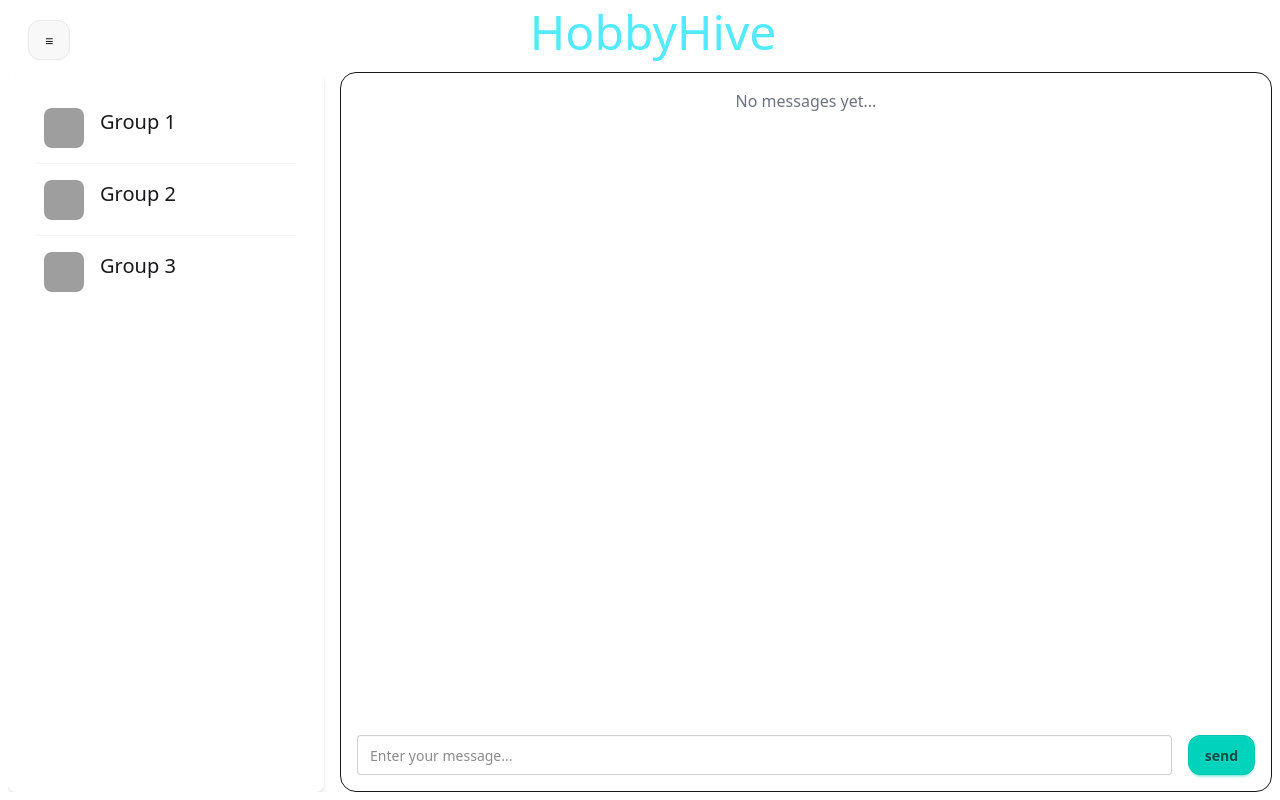
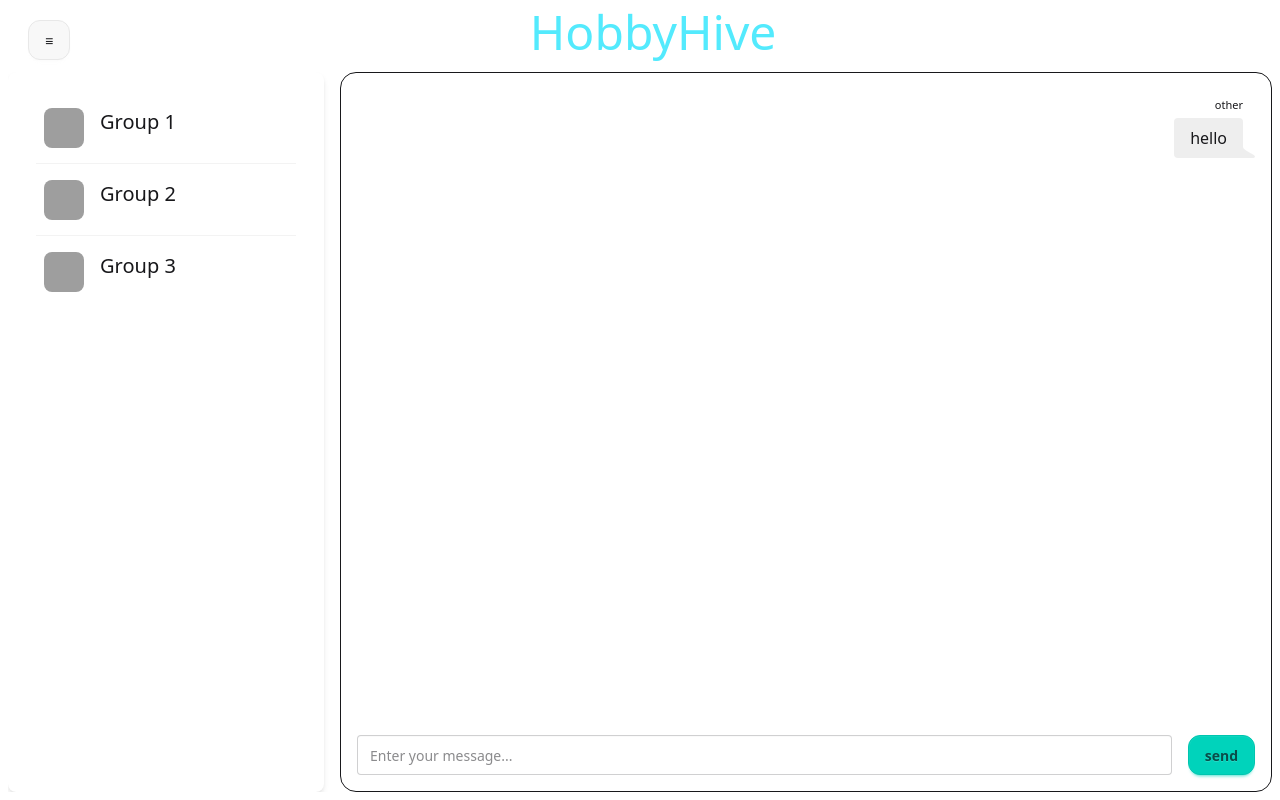
Before and after one commit to divisha-jn/HobbyHive, a Next.js app in the folder sc2006-hobbyhive/: page /groupchat in a window 1280 px wide. Built offline with nearby package versions, Linux system fonts and the light colour scheme; grey boxes are pictures that could not be loaded.

Commit message:
updated final skeleton of static ui for chatroom
updated final skeleton of static ui for chatroom

```diff
--- a/sc2006-hobbyhive/app/groupchat/page.tsx
+++ b/sc2006-hobbyhive/app/groupchat/page.tsx
@@ -5,11 +5,12 @@ import Link from "next/link";
 import Navbar from "../components/Navbar";
 import ListingCard from '../components/ListingCard';
 import { useState, useRef } from 'react';
+import { text } from 'stream/consumers';
 
 
 const page = () => {
   const [input, setInput] = useState('');
-  const [messages, setMessages] = useState<string[]>([]);
+  const [messages, setMessages] = useState<{sender: string; text: string}[]>([{sender:"other", text:"hello"}]);
 
   const messagesEndRef = useRef<HTMLDivElement | null>(null);
 
@@ -20,7 +21,7 @@ const page = () => {
   }, [messages]);
 
   const handleSend = () => {
-    setMessages([...messages, input]);
+    setMessages([...messages, {sender: "me",text : input}]);
     setInput('');
   }
   return (
@@ -63,8 +64,12 @@ const page = () => {
             {messages.length > 0?(
 
               messages.map((msg,idx) => (
-              <p key={idx} className="chat-bubble chat-start">
-                {msg}</p>
+                <div key={idx} >
+                    <div  className={`${msg.sender==="me"? "chat chat-start":"chat chat-end"}`}>
+                    <div className=" chat chat-header">{msg.sender}</div>
+                    <p className='chat-bubble'>{msg.text}</p>
+                  </div>
+                </div>
             ))
             ):(
               <p className="text-gray-500 text-center">No messages yet...</p>
```
